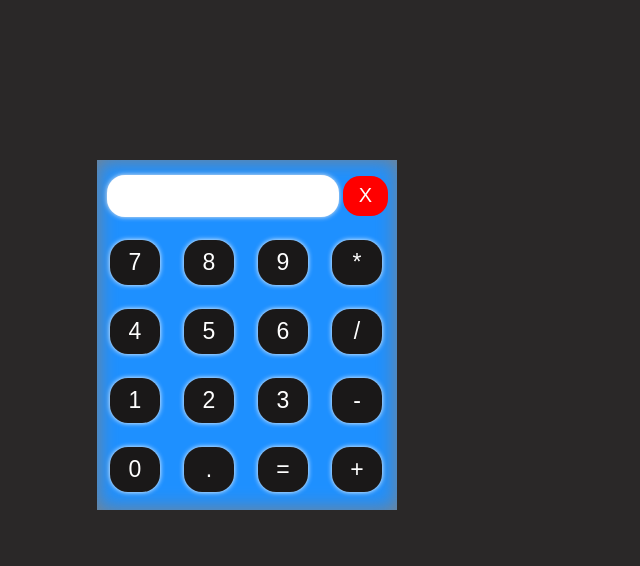
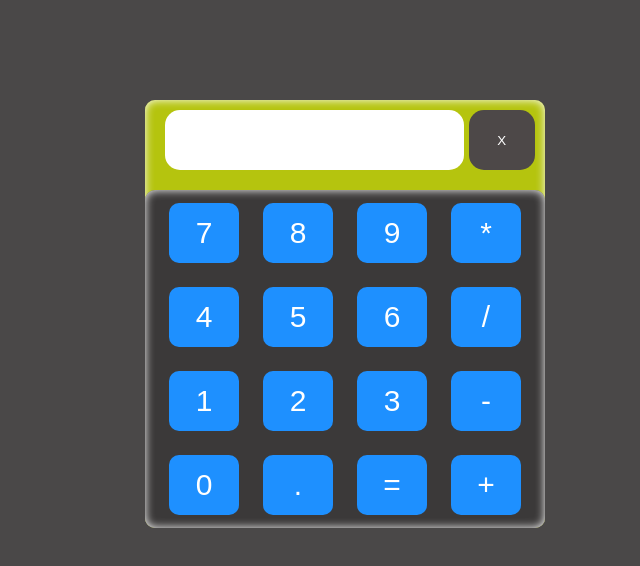
Before and after one commit to otabek05/calculator, a plain HTML site: page index.html in a window 1280 px wide. Shown: the whole page, without its empty margins (363-1003 px from the left). Drawn offline with Linux system fonts and the light colour scheme.

Commit message:
CSS style has been changed

```diff
--- a/index.html
+++ b/index.html
@@ -21,28 +21,28 @@
     <div class="table">
         <table>
         <tr>
-            <td><input type="button" value="7" onclick="display(7)"></td>
-            <td><input type="button" value="8" onclick="display(8)"></td>
-            <td><input type="button" value="9" onclick="display(9)"></td>
-            <td><input type="button" value="*" onclick="display('*')"></td>
+            <td><input type="button"  class="inp"  value="7" onclick="display(7)"></td>
+            <td><input type="button"  class="inp" value="8" onclick="display(8)"></td>
+            <td><input type="button"  class="inp" value="9" onclick="display(9)"></td>
+            <td><input type="button"  class="inp" value="*" onclick="display('*')"></td>
         </tr>
         <tr>
-            <td><input type="button" value="4" onclick="display(4)"></td>
-            <td><input type="button" value="5" onclick="display(5)"></td>
-            <td><input type="button" value="6" onclick="display(6)"></td>
-            <td><input type="button" value="/" onclick="display('/')"></td>
+            <td><input type="button"  class="inp" value="4" onclick="display(4)"></td>
+            <td><input type="button"  class="inp" value="5" onclick="display(5)"></td>
+            <td><input type="button"  class="inp" value="6" onclick="display(6)"></td>
+            <td><input type="button"  class="inp" value="/" onclick="display('/')"></td>
         </tr>
         <tr>
-            <td><input type="button" value="1" onclick="display(1)"></td>
-            <td><input type="button" value="2" onclick="display(2)"></td>
-            <td><input type="button" value="3" onclick="display(3)"></td>
-            <td><input type="button"  value="-" onclick="display('-')"></td>
+            <td><input type="button" class="inp" value="1" onclick="display(1)"></td>
+            <td><input type="button"  class="inp" value="2" onclick="display(2)"></td>
+            <td><input type="button"  class="inp" value="3" onclick="display(3)"></td>
+            <td><input type="button"   class="inp" value="-" onclick="display('-')"></td>
         </tr>
         <tr>
-            <td><input type="button" value="0" onclick="display(0)"></td>
-            <td><input type="button" value="." onclick="display('.')"></td>
-            <td><input type="button" value="=" id="teng" onclick="solve()"></td>
-            <td><input type="button" value="+" onclick="display('+')"></td>
+            <td><input type="button"  class="inp" value="0" onclick="display(0)"></td>
+            <td><input type="button"  class="inp" value="." onclick="display('.')"></td>
+            <td><input type="button"  class="inp" value="=" id="teng" onclick="solve()"></td>
+            <td><input type="button"  class="inp" value="+" onclick="display('+')"></td>
         </tr>
     </table>
     </div>
--- a/main.css
+++ b/main.css
@@ -1,108 +1,65 @@
-body {
-  background: #2a2828;
+body{
+    background-color: rgb(74, 72, 72);
 }
+.main{
+    margin: 100px 500px;
+    border-radius: 10px;
+    width: 400px;
+    text-align: center;
+    background-color: rgb(181, 196, 14);
+    border: none;
+    box-shadow: inset 0px 0px 10px white;
 
-.main {
-  position: absolute;
-  top: 150px;
-  left: 450px;
-  width: 300px;
-  height: 350px;
-  display: -webkit-box;
-  display: -ms-flexbox;
-  display: flex;
-  -webkit-box-pack: center;
-      -ms-flex-pack: center;
-          justify-content: center;
-  -webkit-box-orient: vertical;
-  -webkit-box-direction: normal;
-      -ms-flex-direction: column;
-          flex-direction: column;
-  margin: 10px;
-  -webkit-box-shadow: inset 0px 0px 20px grey;
-          box-shadow: inset 0px 0px 20px grey;
-  opacity: 1;
-  z-index: 2;
-  background-color: dodgerblue;
 }
-
-.top {
-  width: 100%;
-  margin: 10px;
+.top{
+    width:95%;
+    padding: 10px;
+    margin: 10px;
+    text-align: center;
+    display: flex;
+    justify-content: center;
 }
-
-#result {
-  outline: none;
-  border: none;
-  border-radius: 18px;
-  width: 76%;
-  height: 40px;
-  -webkit-box-shadow: 0px 0px 5px #eeecec;
-          box-shadow: 0px 0px 5px #eeecec;
-  font-size: 19px;
-  text-align: left;
-  background-color: white;
-  color: black;
+#result{
+    width: 300px;
+    border: none;
+    outline: none;
+    border-radius: 15px;
+    height: 40px;
+    font-size: 20px;
+    padding: 10px;
 }
-
-#clear {
-  background-color: red;
-  border-radius: 17px;
-  margin-right: 5px;
-  border: none;
-  width: 15%;
-  height: 40px;
-  color: white;
-  font-size: 20px;
-  font-weight: 400;
+#clear{
+    height: 60px;
+    width: 70px;
+    margin-left: 5px;
+    margin-right: 10px;
+    border-radius: 15px;
+    background-color: rgb(77, 72, 72);
+    color: white;
+    padding: 10px;
+    border: none;
 }
-
-.table {
-  width: 100%;
+.table{
+    width: 400px;
+    height: 80%;
+    background-color: rgb(59, 57, 57);
+    border-radius: 10px;
+    box-shadow: inset 0px 0px 10px white;
 }
-
-.table input {
-  margin: 10px;
-  width: 50px;
-  height: 45px;
-  background-color: #1a1818;
-  border: none;
-  border-radius: 18px;
-  font-size: 23px;
-  font-weight: 400;
-  z-index: 2;
-  -webkit-box-shadow: 0px 0px 5px white;
-          box-shadow: 0px 0px 5px white;
-  color: white;
+table{
+    display: flex;
+    justify-content: center;
 }
-
-.buttons {
-  display: -webkit-box;
-  display: -ms-flexbox;
-  display: flex;
-  -webkit-box-pack: center;
-      -ms-flex-pack: center;
-          justify-content: center;
+.inp{
+    width: 70px;
+    height: 60px;
+    border: none;
+    font-size: 30px;
+    font-family: sans-serif;
+    border: none;
+    border-radius: 10px;
+    padding: 10px;
+    margin: 10px;
+    background-color: dodgerblue;
+    color:white;
 }
-
-.buttons #close {
-  background-color: #e82727;
-}
-
-.buttons button {
-  width: 100px;
-  background-color: dodgerblue;
-  font-size: 20px;
-  color: white;
-  padding: 10px;
-  border: none;
-  margin: 10px;
-}
-
-h2 {
-  color: white;
-  text-align: center;
-  font-size: 30px;
-  font-family: Cambria, Cochin, Georgia, Times, 'Times New Roman', serif;
-}
-/*# sourceMappingURL=main.css.map */
--- a/main.scss
+++ /dev/null
@@ -1,88 +0,0 @@
-body{
-    background:rgb(42, 40, 40);
-
-}
-.main{
-   position: absolute;
-   top: 150px;
-   left: 450px;
-   width: 300px;
-   height: 350px;
-   display: flex;
-   justify-content: center;
-   flex-direction: column;
-   margin: 10px;
-   box-shadow: inset 0px 0px 20px grey;
-   opacity:1 ;
-   z-index: 2;
-   background-color:dodgerblue;
-
-}
-.top{
-    width: 100%;
-    margin: 10px;
-
-}
-#result{
-    outline: none;
-    border: none;
-    border-radius: 18px;
-    width: 76%;
-    height: 40px;
-    box-shadow: 0px 0px 5px rgb(238, 236, 236);
-    font-size: 19px;
-    text-align: left;
-    background-color: white;
-    color: black;
-}
-#clear{
-    background-color:red;
-    border-radius: 17px;
-    margin-right: 5px;
-    border: none;
-    width: 15%;
-    height: 40px;
-    color: white;
-    font-size: 20px;
-    font-weight: 400;
-}
-.table{
-    width: 100%;
-    input{
-        margin: 10px;
-        width: 50px;
-        height: 45px;
-        background-color: rgb(26, 24, 24);
-        border: none;
-        border-radius: 18px;
-        font-size: 23px;
-        font-weight: 400;
-        z-index: 2;
-        box-shadow: 0px 0px 5px white;
-        color: white;
-    }
-}
-.buttons{
-    display: flex;
-    justify-content: center;
-    #close{
-        background-color: rgb(232, 39, 39);
-    }
-    button{
-        width: 100px;
-        background-color: dodgerblue;
-        font-size: 20px;
-        color: white;
-        padding: 10px;
-        border: none;
-        margin: 10px;
-
-    }
-}
-h2{
-    color: white;
-    text-align: center;
-    font-size:30px;
-    font-family: Cambria, Cochin, Georgia, Times, 'Times New Roman', serif;
-
-}
```
Also changed, not shown: 1 other file.
